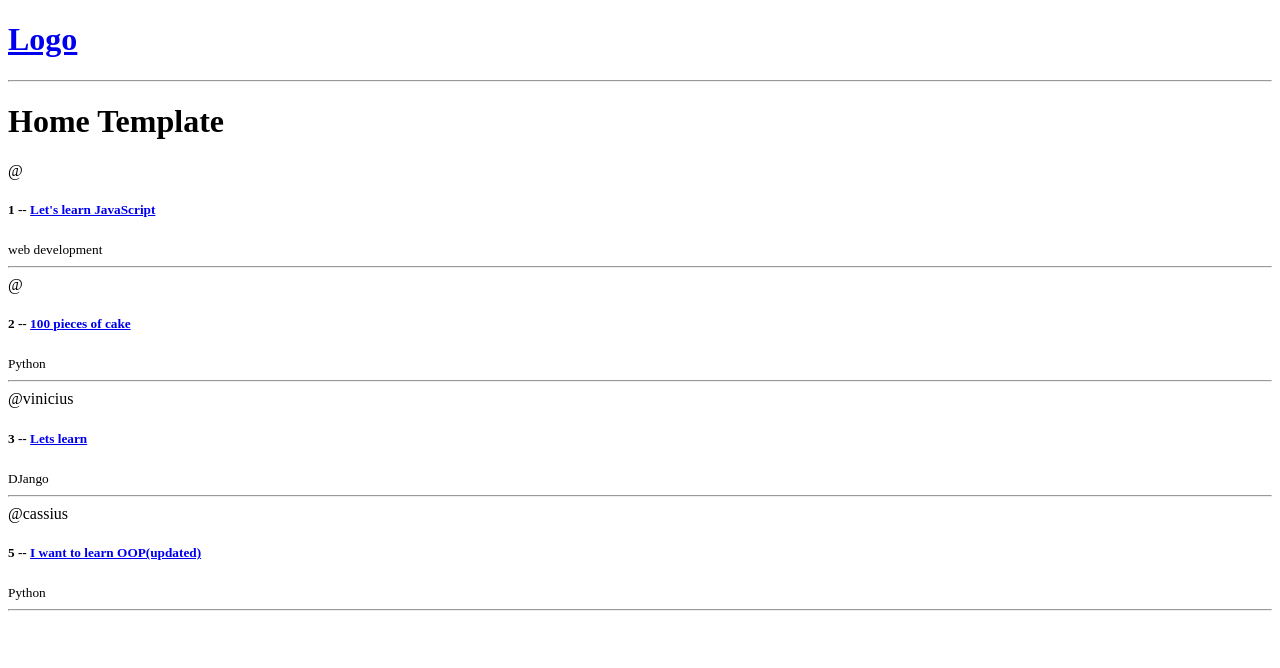
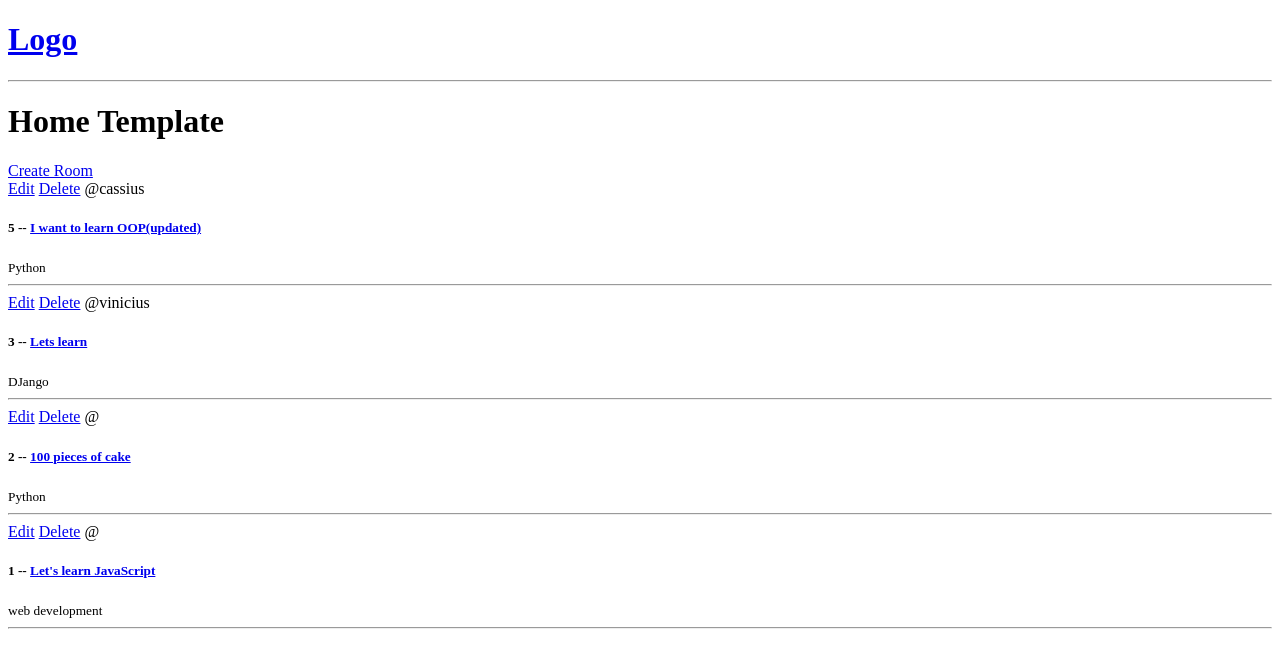
Before and after one commit to Hyoukka/Django_Study, a Django app: page / in a window 1280 px wide. Shown: the top 668 px of the page. Run offline with Django 3.2, Linux system fonts and the light colour scheme; data comes from the database, SQL or seed files in the repository; both versions use the stored data as it was after the commit.

Commit message:
Learned about CRUD

```diff
--- a/base/models.py
+++ b/base/models.py
@@ -16,6 +16,10 @@ class Room(models.Model):
     updated = models.DateTimeField(auto_now=True)
     created = models.DateTimeField(auto_now_add=True)
 
+    class Meta:
+        ordering = ['-updated', '-created']
+
+
     def __str__(self):
         return self.name
 
--- a/base/templates/base/home.html
+++ b/base/templates/base/home.html
@@ -6,9 +6,12 @@
 
 
 <div>
+    <a href="{% url 'create-room' %}">Create Room</a>
     <div>
         {% for room in rooms %}
             <div>
+                <a href="{% url  'update-room' room.id %}">Edit</a>
+                <a href="{% url 'delete-room' room.id %}">Delete</a>
                 <span>@{{room.host.username}}</span>
                 <h5>{{room.id}} -- <a href="{% url 'room' room.id %}">{{room.name}}</a></h5>
                 <small>{{room.topic.name}}</small>
--- a/base/urls.py
+++ b/base/urls.py
@@ -4,4 +4,7 @@ from . import views
 urlpatterns = [
     path('', views.home, name="home"),
     path('room/<str:pk>/', views.room, name="room"),
+    path('create-room/', views.createRoom, name="create-room"),
+    path('update-room/<str:pk>/', views.updateRoom, name="update-room"),
+    path('delete-room/<str:pk>/', views.deleteRoom, name="delete-room"),
 ]
--- a/base/views.py
+++ b/base/views.py
@@ -1,6 +1,6 @@
-from django.shortcuts import render
+from django.shortcuts import render, redirect
 from .models import Room
-
+from .forms import RoomForm
 # rooms = [
 #     {'id':1, 'name': 'Lets learn python!'},
 #     {'id':2, 'name': 'Design with me'},
@@ -16,3 +16,31 @@ def room(request,pk):
     room = Room.objects.get(id=pk)
     context = {'room': room}
     return render(request, 'base/room.html', context)
+
+def createRoom(request):
+    form = RoomForm()
+    if request.method == "POST":
+        form = RoomForm(request.POST)
+        if form.is_valid():
+            form.save()
+            return redirect('home')
+    context = {'form': form}
+    return render(request, 'base/room_form.html', context)
+
+def updateRoom(request, pk):
+    room = Room.objects.get(id=pk)
+    form = RoomForm(instance=room)
+    if request.method == "POST":
+        form = RoomForm(request.POST, instance=room)
+        if form.is_valid():
+            form.save()
+            return redirect('home')
+    context = {'form': form}
+    return render(request, 'base/room_form.html', context)
+
+def deleteRoom(request, pk):
+    room = Room.objects.get(id=pk)
+    if request.method == "POST":
+        room.delete()
+        return redirect('home')
+    return render(request, 'base/delete.html', {'obj': room})
```
Also changed, not shown: base/forms.py (added, +7 -0 lines), base/templates/base/delete.html (added, +13 -0 lines), base/templates/base/room_form.html (added, +13 -0 lines), db.sqlite3.
